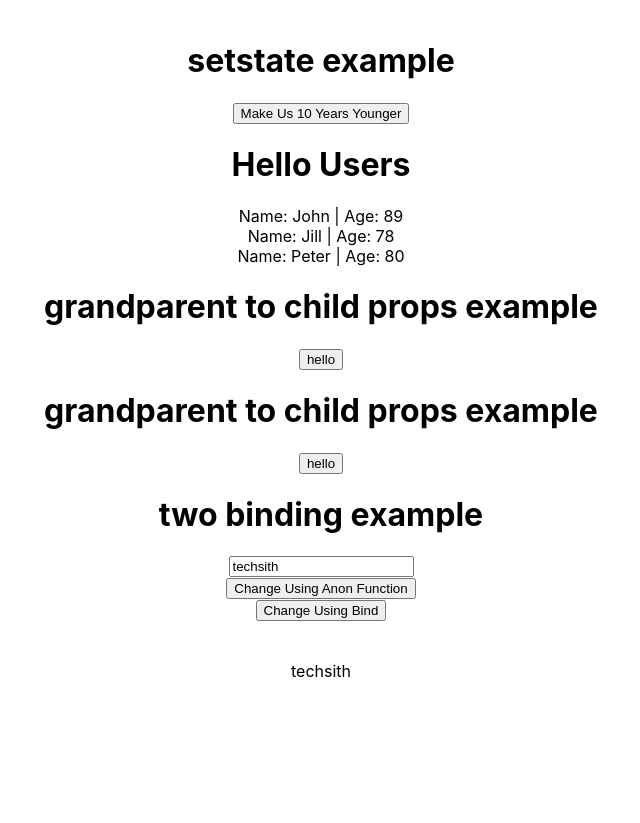
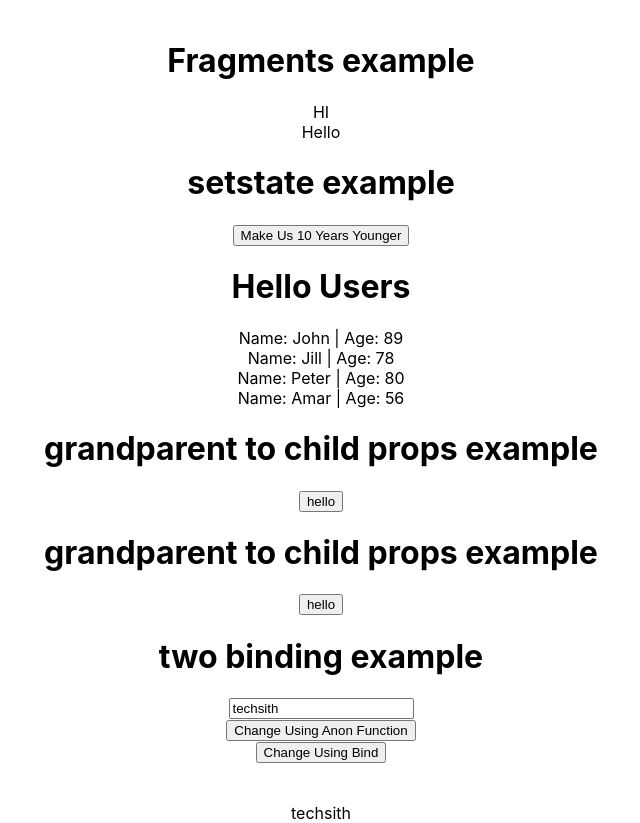
Before and after one commit to sathwikajoginipalli/learning-react-states, a React (Create React App) app: page / in a window 1280 px wide. Shown: the whole page, without its empty margins (319-959 px from the left). Before the commit the page ends 800 px from the top, so only its background shows below. Built offline with nearby package versions, Linux system fonts and the light colour scheme.

Commit message:
added fragments, lists

```diff
--- a/src/App.js
+++ b/src/App.js
@@ -1,7 +1,17 @@
 import Users from './Users/Users';
-import React, { Component } from 'react';
+import React, { Component,Fragment } from 'react';
 import './App.css';
 import Parent from './components/parenttoChild/Parent';
+
+const Hi=()=>{
+  return(
+  <>
+  <h1>Fragments example</h1>
+  <div>HI</div>
+  <div>Hello</div>
+  </>
+  )
+}
 
 class App extends Component {
   state = {
@@ -32,6 +42,7 @@ class App extends Component {
     return (
       <div className="App">
       <br/>
+      <Hi/>
       <Users></Users>
       <Parent changetheworldevent = {this.changetheworld.bind(this,'iwillchange')}
       bethesameevent = {this.changetheworld.bind(this,'staythesame')}
--- a/src/Users/Users.js
+++ b/src/Users/Users.js
@@ -6,7 +6,8 @@ class Users extends Component{
         users:[
             {name: "John",age:89},
             {name: "Jill", age:78},
-            {name:"Peter",age:80}
+            {name:"Peter",age:80},
+            {name: "Amar",age:56}
         ],
         title: "Hello Users"
     }
```
